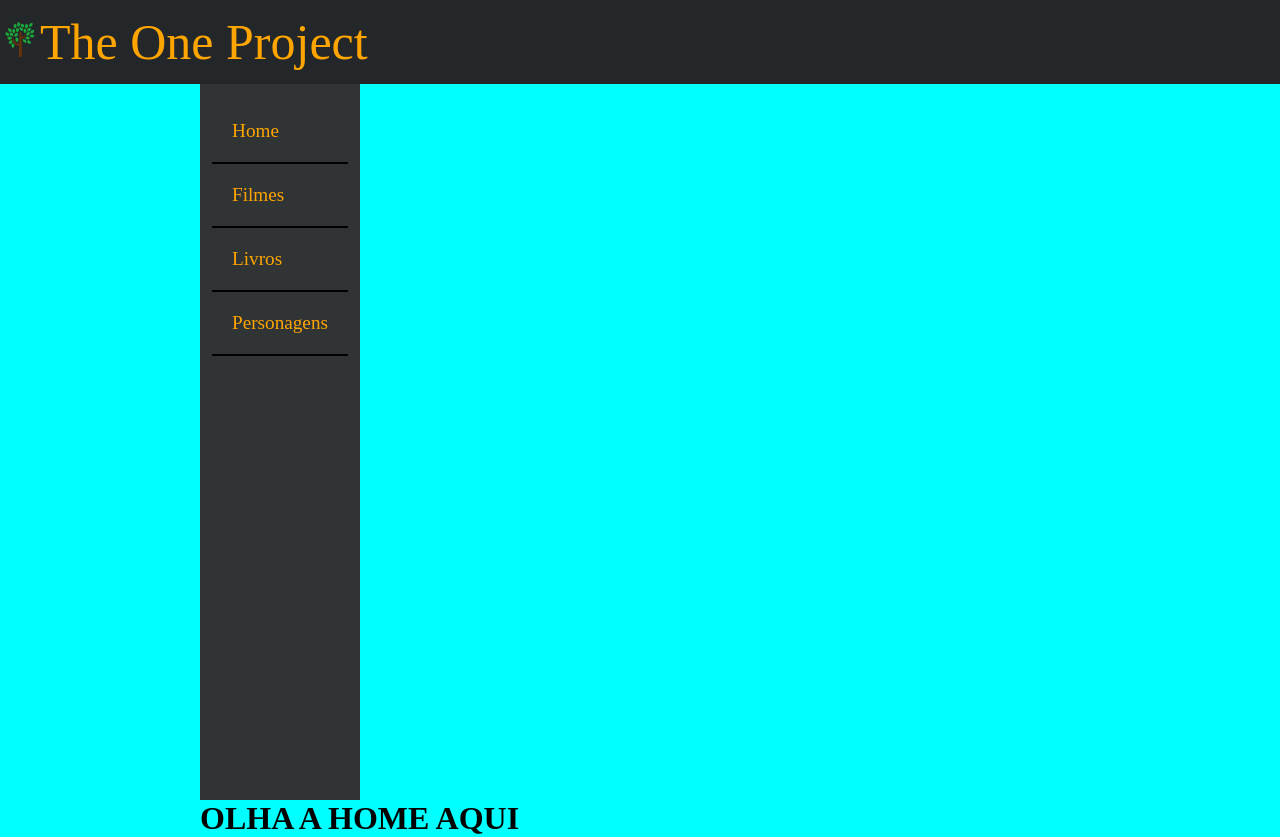
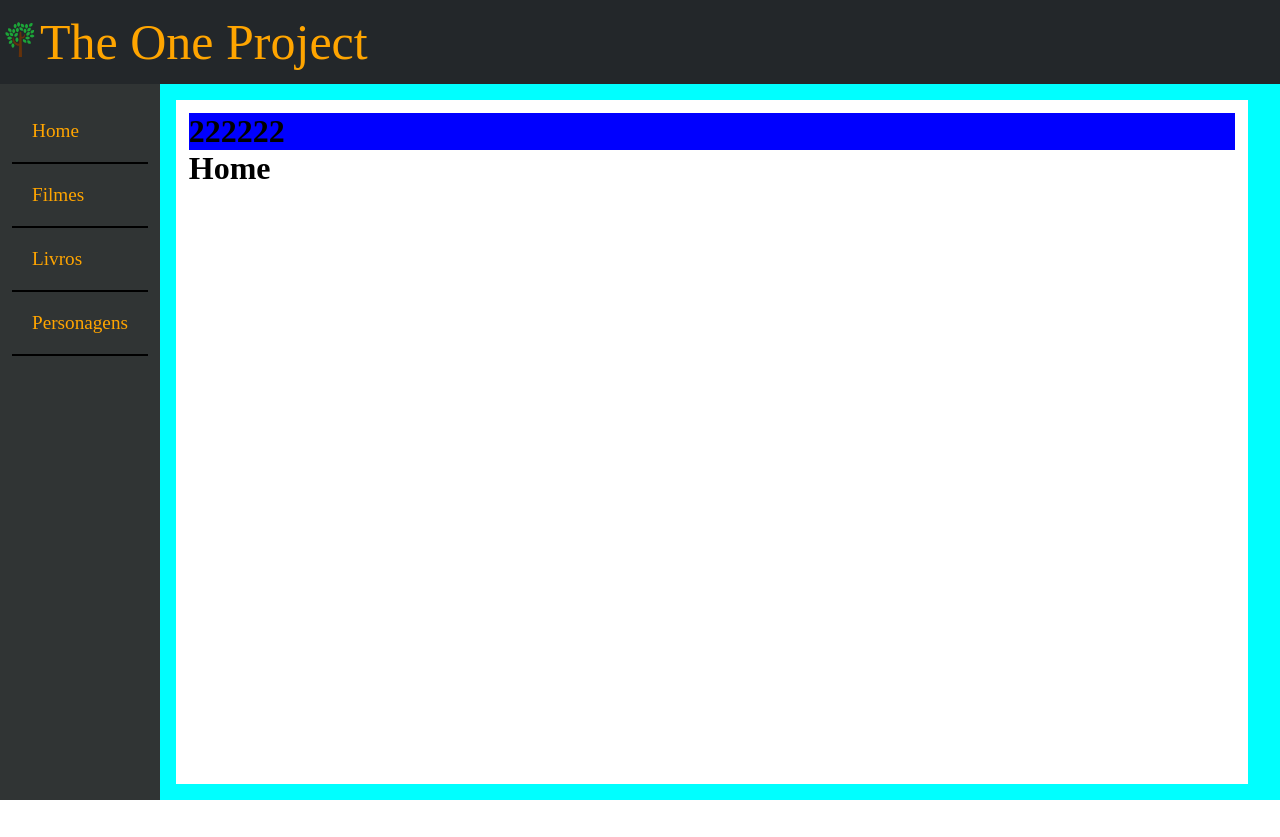
Before and after one commit to FabianaKaori/TheOneProject, an Angular app: page / in a window 1280 px wide. After the commit the page ends 800 px from the top, so only its background shows below. Built offline with nearby package versions, Linux system fonts and the light colour scheme; a web font is replaced by a local one.

Commit message:
alinhamento container filme

```diff
--- a/src/app/app.component.css
+++ b/src/app/app.component.css
@@ -1,4 +1,5 @@
 .container{
-    padding-left: 200px;
+    display: flex;
+    flex-direction: row;
     background-color: aqua;
 }
--- a/src/app/app.component.html
+++ b/src/app/app.component.html
@@ -1,8 +1,6 @@
 <app-header></app-header>
 <main class="container">
     <router-outlet>
-        <main>
         <app-sidenav></app-sidenav>
-    </main>
     </router-outlet>
 </main>
--- a/src/app/pages/home/home.component.css
+++ b/src/app/pages/home/home.component.css
@@ -0,0 +1,12 @@
+#home-container{
+    margin: 1rem;
+    padding: 0.8rem;
+    width: calc(100vw - 13rem);
+    height: calc(100vh - 7.25rem);
+    background: white;
+
+}
+
+.teste{
+    background-color: blue;
+}
--- a/src/app/pages/home/home.component.html
+++ b/src/app/pages/home/home.component.html
@@ -1 +1,8 @@
-<h1>OLHA A HOME AQUI</h1>
+<div id="home-container">
+    <div class="teste">
+        <h1>222222</h1>
+    </div>
+
+    <h1>Home</h1>
+
+</div>
--- a/src/app/pages/movies/movies.component.css
+++ b/src/app/pages/movies/movies.component.css
@@ -0,0 +1,9 @@
+.containerMovies{
+    background-color: blueviolet;
+
+    margin: 1rem;
+    padding: 0.8rem;
+    width: calc(100vw - 193px);
+    height: calc(100vh - 7.25rem);
+    background: white;
+}
--- a/src/app/pages/movies/movies.component.html
+++ b/src/app/pages/movies/movies.component.html
@@ -1 +1,3 @@
-<H1>MOOOOOOOOOOOOOVIES</H1>
+<div class="containerMovies">
+    <h1>Filmes</h1>
+</div>
```
